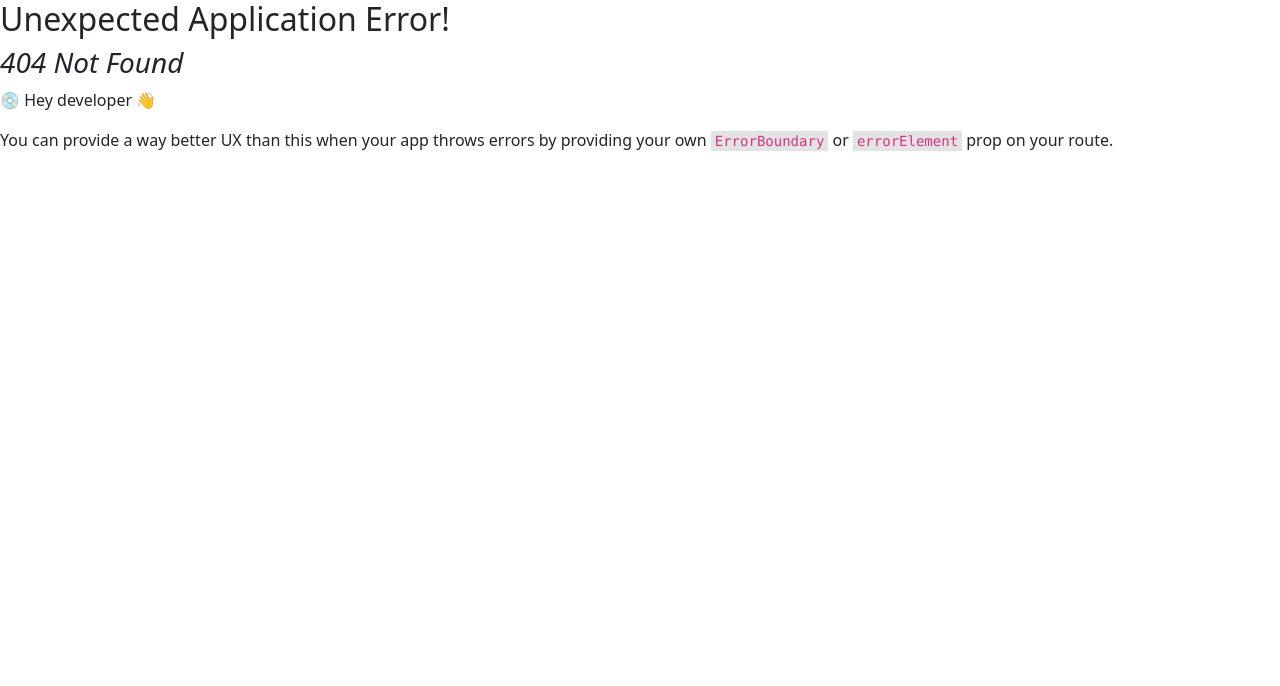
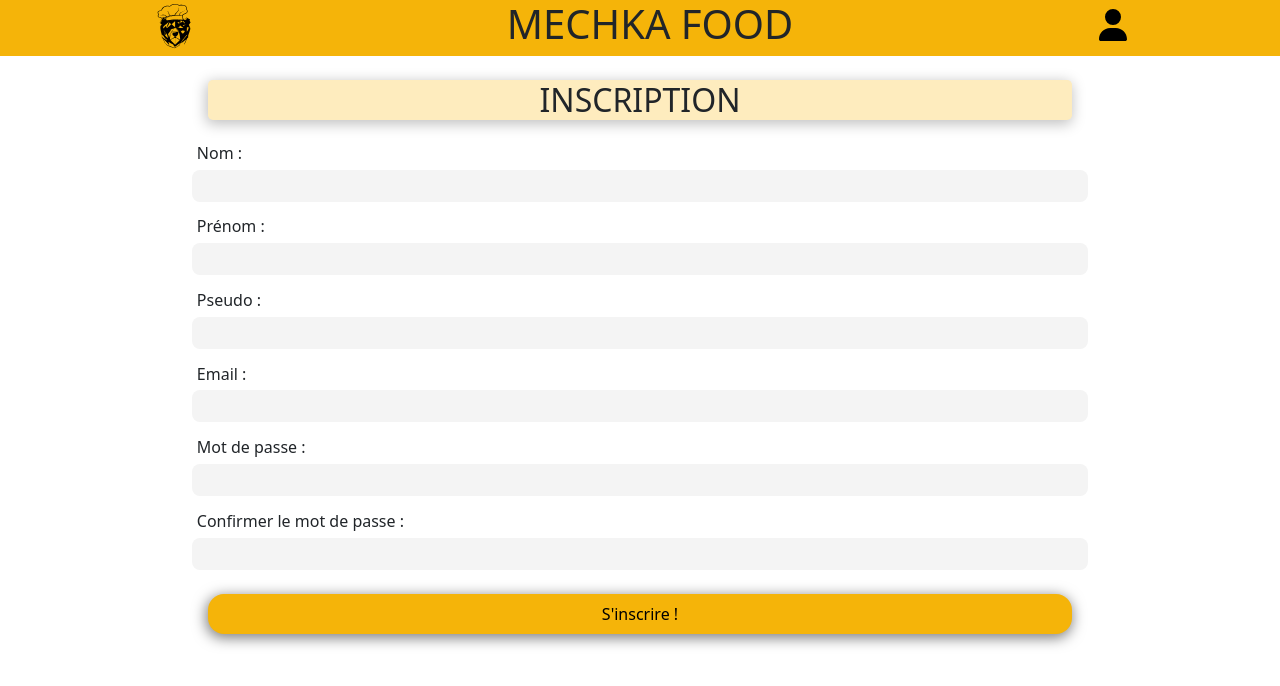
Before and after one commit to WildCodeSchool/Lyon-JS-09-23-P3-mechka-food, a React (Vite) app in the folder frontend/: page /inscription in a window 1280 px wide. Before the commit this address had no page. Shown: the top 686 px of the page. Built offline with nearby package versions, Linux system fonts and the light colour scheme.

Commit message:
US9 réalisée

```diff
--- a/frontend/src/App.jsx
+++ b/frontend/src/App.jsx
@@ -1,17 +1,11 @@
 import "./App.css";
 
-import RecipesCarrousel from "./components/recipesCarrouselHome/RecipesCarrousel";
-import RecipeContainer from "./components/recipesHome/RecipeContainer";
-import Header from "./components/Header/Header";
-import Navbar from "./components/Navbar/Navbar";
+import Home from "./pages/home/Home";
 
 function App() {
   return (
     <div className="App">
-      <Header />
-      <Navbar />
-      <RecipesCarrousel />
-      <RecipeContainer />
+      <Home />
     </div>
   );
 }
--- /dev/null
+++ b/frontend/src/components/InscriptionComponent/InscriptionComponent.jsx
@@ -0,0 +1,50 @@
+import Header from "../Header/Header";
+import Navbar from "../Navbar/Navbar";
+import styles from "./InscriptionComponent.module.css";
+
+export default function InscriptionComponent() {
+  return (
+    <>
+      <Header />
+      <div>
+        <div className={styles.outline}>
+          <div className={styles.container}>
+            <form className={styles.formInscription}>
+              <div className={styles.divInscriptionTitle}>
+                <h2 className={styles.inscriptionTitle}>INSCRIPTION</h2>
+              </div>
+              <label>
+                <p>Nom :</p>
+                <input type="text" name="text" />
+              </label>
+              <label>
+                <p>Prénom :</p>
+                <input type="password" name="password" />
+              </label>
+              <label>
+                <p>Pseudo :</p>
+                <input type="text" name="pseudo" />
+              </label>
+              <label>
+                <p>Email :</p>
+                <input type="mail" name="email" />
+              </label>
+              <label>
+                <p>Mot de passe :</p>
+                <input type="password" name="mot de passe" />
+              </label>
+              <label>
+                <p>Confirmer le mot de passe :</p>
+                <input type="password" name="mot de passe" />
+              </label>
+              <button className={styles.subscribeButton} type="button">
+                S'inscrire !
+              </button>
+            </form>
+          </div>
+        </div>
+      </div>
+      <Navbar />
+    </>
+  );
+}
--- /dev/null
+++ b/frontend/src/components/InscriptionComponent/InscriptionComponent.module.css
@@ -0,0 +1,50 @@
+label p {
+  margin: 0.3rem;
+}
+
+.container {
+  display: flex;
+  justify-content: center;
+}
+
+.formInscription input {
+  background-color: #f4f4f4;
+  height: 2rem;
+  width: 100%;
+  border: none;
+  border-radius: 0.5rem;
+  margin-bottom: 0.5rem;
+}
+
+.formInscription {
+  display: flex;
+  flex-direction: column;
+  width: 70%;
+}
+
+.divInscriptionTitle {
+  height: 2.5rem;
+  margin: 1rem;
+  margin-top: 1.5rem;
+  background-color: #feecbe;
+  border-radius: 0.3rem;
+  display: flex;
+  justify-content: center;
+  align-items: center;
+  -webkit-box-shadow: -1px 3px 14px 1px rgba(0, 0, 0, 0.25);
+  box-shadow: -1px 3px 14px 1px rgba(0, 0, 0, 0.25);
+}
+
+.inscriptionTitle {
+  margin: 0;
+}
+
+.subscribeButton {
+  height: 2.5rem;
+  margin: 1rem;
+  background-color: #f5b409;
+  border-radius: 1rem;
+  border: none;
+  -webkit-box-shadow: -1px 3px 14px 1px rgba(0, 0, 0, 0.51);
+  box-shadow: -1px 3px 14px 1px rgba(0, 0, 0, 0.51);
+}
--- a/frontend/src/components/Navbar/Navbar.jsx
+++ b/frontend/src/components/Navbar/Navbar.jsx
@@ -1,5 +1,6 @@
+import { Link } from "react-router-dom";
 import styles from "./Navbar.module.css";
-import logo from "../../assets/images/logo.png";
+// import logo from "../../assets/images/logo.png";
 import home from "../../assets/svg/HomeMobile.svg";
 import search from "../../assets/svg/search.svg";
 import plus from "../../assets/svg/Plus.svg";
@@ -9,7 +10,7 @@ import favoris from "../../assets/svg/Favoris.svg";
 export default function Navbar() {
   return (
     <>
-      <div className={styles.area}>
+      {/* <div className={styles.area}>
         <nav className={styles.mainmenu}>
           <ul>
             <img className={styles.logo} src={logo} alt="logo of application" />
@@ -97,7 +98,7 @@ export default function Navbar() {
             </li>
           </ul>
         </nav>
-      </div>
+      </div> */}
       {/* navbar pour version mobile  */}
       <nav className={styles.menumobile}>
         <ul>
@@ -123,7 +124,10 @@ export default function Navbar() {
           </li>
           <li>
             <a href="/">
-              <img className={styles.navicon} src={About} alt="about us" />
+              <Link className={styles.svgLink} to="/inscription">
+                {" "}
+                <img className={styles.navicon} src={About} alt="about us" />
+              </Link>
             </a>
           </li>
         </ul>
--- a/frontend/src/main.jsx
+++ b/frontend/src/main.jsx
@@ -4,11 +4,16 @@ import ReactDOM from "react-dom/client";
 import { createBrowserRouter, RouterProvider } from "react-router-dom";
 
 import App from "./App";
+import InscriptionComponent from "./components/InscriptionComponent/InscriptionComponent";
 
 const router = createBrowserRouter([
   {
     path: "/",
     element: <App />,
+  },
+  {
+    path: "/inscription",
+    element: <InscriptionComponent />,
   },
 ]);
 
--- a/frontend/src/pages/home/Home.jsx
+++ b/frontend/src/pages/home/Home.jsx
@@ -0,0 +1,17 @@
+import RecipesCarrousel from "../../components/recipesCarrouselHome/RecipesCarrousel";
+import RecipeContainer from "../../components/recipesHome/RecipeContainer";
+import Header from "../../components/Header/Header";
+import Navbar from "../../components/Navbar/Navbar";
+
+function Home() {
+  return (
+    <div className="Home">
+      <Header />
+      <Navbar />
+      <RecipesCarrousel />
+      <RecipeContainer />
+    </div>
+  );
+}
+
+export default Home;
--- a/frontend/src/pages/home/Home.module.css
+++ b/frontend/src/pages/home/Home.module.css
@@ -0,0 +1,10 @@
+*,
+*::after,
+*::before {
+  margin: 0;
+  padding: 0;
+  box-sizing: border-box;
+}
+body {
+  margin-left: 60px;
+}
```
Also changed, not shown: frontend/src/pages/profil/inscription/Inscription.jsx (added, +7 -0 lines).
